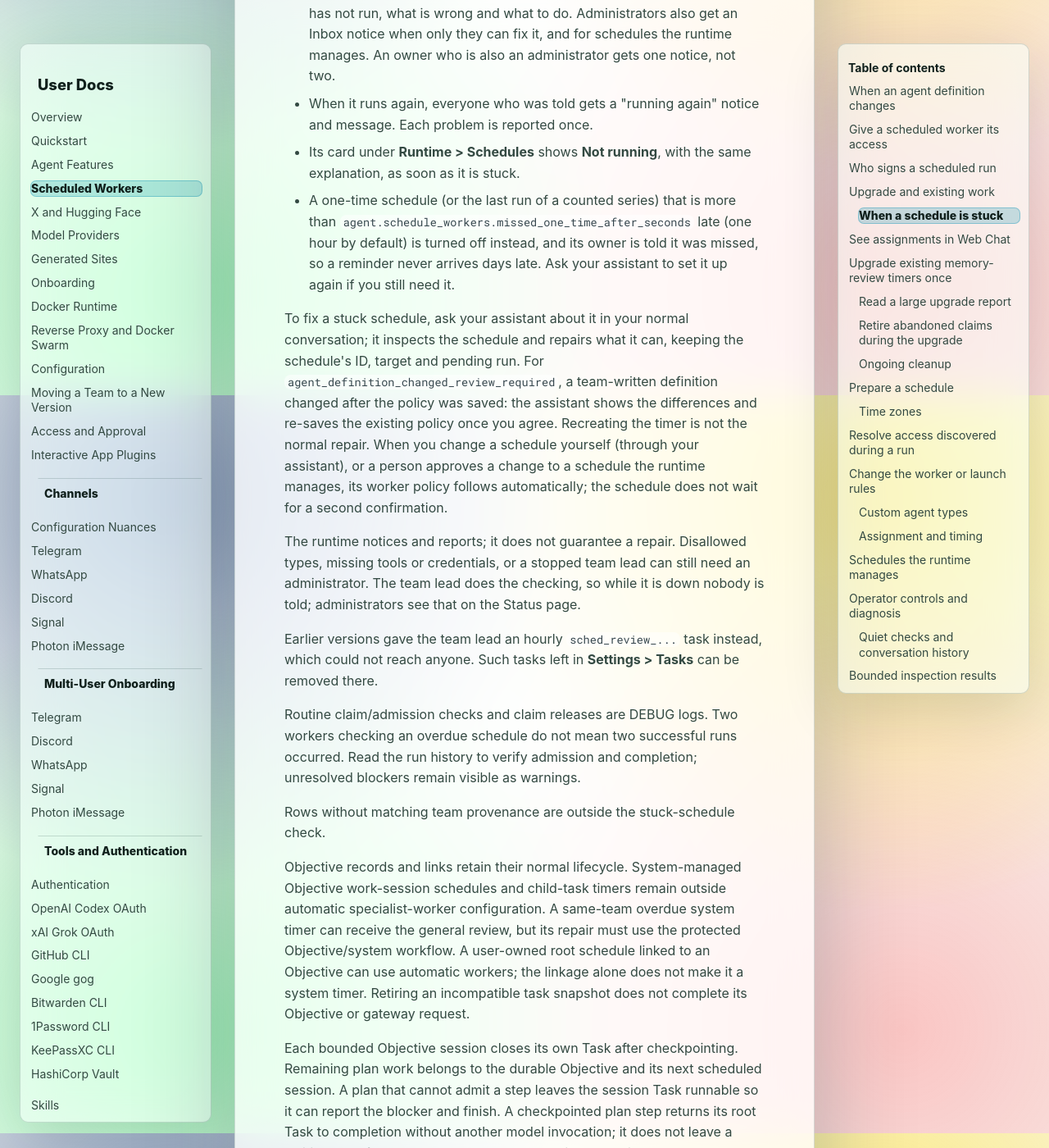
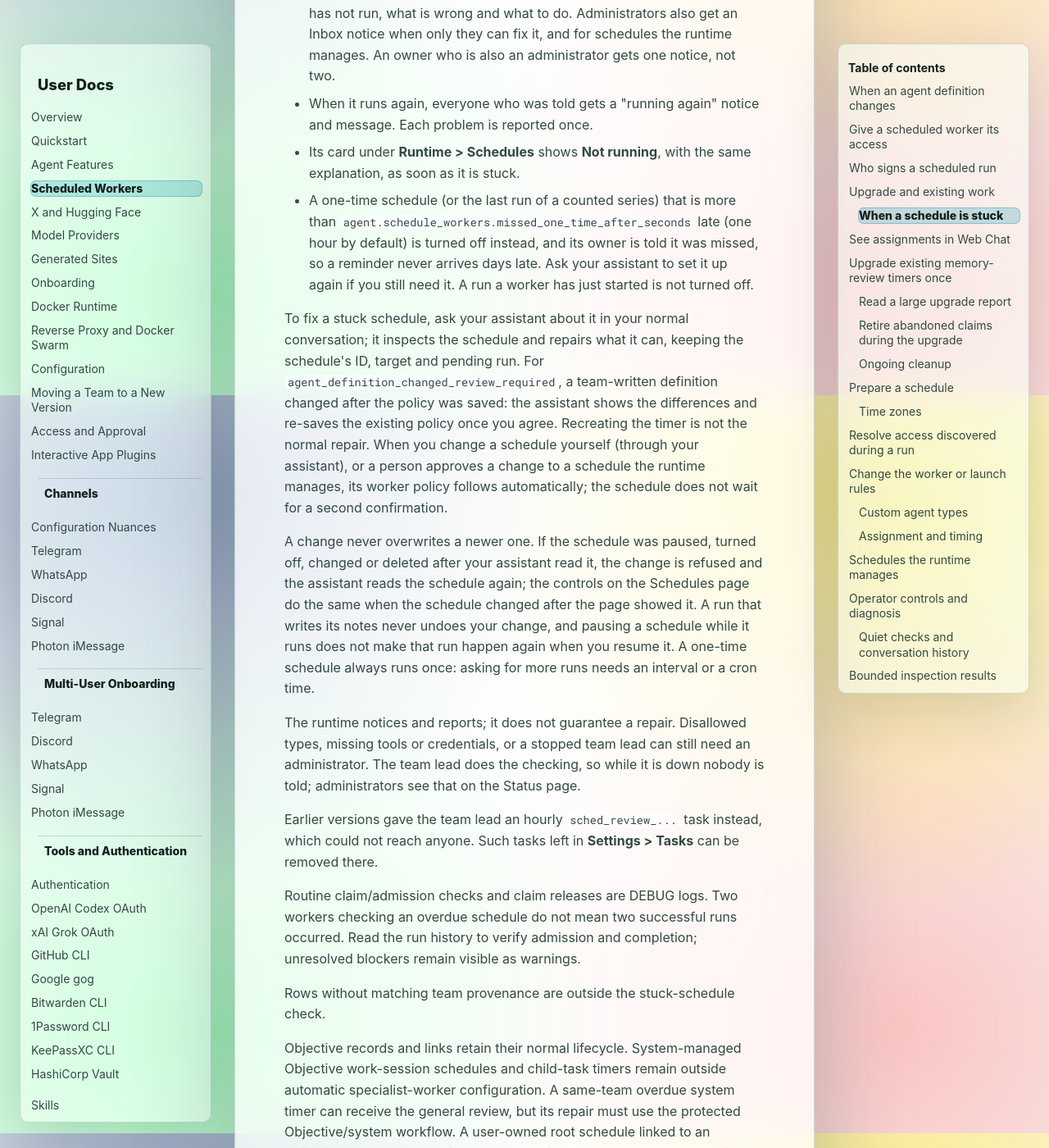
Before and after one commit to enzimo/universal-agents, an MkDocs documentation site: the page built from user_docs_source/scheduled-workers.md, in a window 1280 px wide and 1400 px high, scrolled down 4918 px. Shown: the whole window at 82% size. Built offline with MkDocs 1.6.1 and Material for MkDocs 9.7.7, drawn with Linux system fonts in a browser that asks for light colours; some of the changed text lies outside the part shown.

Commit message:
Document how schedule changes avoid overwriting newer ones
Explain in the architecture overview that every schedule write decides on
the current row in one transaction. Tell people in the scheduled-worker
guide that a change made after their assistant read a schedule is refused
and read again, that pausing during a run does not repeat it, that a
one-time schedule runs once, and how daylight saving changes affect daily
times. Tell the team lead in the runtime operations skill how to handle a
schedule_changed refusal and one-time repeat counts.

Co-Authored-By: Claude Opus 5.5 <noreply@anthropic.com>

```diff
--- a/user_docs_source/scheduled-workers.md
+++ b/user_docs_source/scheduled-workers.md
@@ -189,7 +189,7 @@ picked up is **stuck**. You are told about it, without asking:
   `agent.schedule_workers.missed_one_time_after_seconds` late (one hour by
   default) is turned off instead, and its owner is told it was missed, so a
   reminder never arrives days late. Ask your assistant to set it up again if
-  you still need it.
+  you still need it. A run a worker has just started is not turned off.
 
 To fix a stuck schedule, ask your assistant about it in your normal
 conversation; it inspects the schedule and repairs what it can, keeping the
@@ -200,6 +200,14 @@ Recreating the timer is not the normal repair. When you change a schedule
 yourself (through your assistant), or a person approves a change to a schedule
 the runtime manages, its worker policy follows automatically; the schedule
 does not wait for a second confirmation.
+
+A change never overwrites a newer one. If the schedule was paused, turned off,
+changed or deleted after your assistant read it, the change is refused and the
+assistant reads the schedule again; the controls on the Schedules page do the
+same when the schedule changed after the page showed it. A run that writes its
+notes never undoes your change, and pausing a schedule while it runs does not
+make that run happen again when you resume it. A one-time schedule always runs
+once: asking for more runs needs an interval or a cron time.
 
 The runtime notices and reports; it does not guarantee a repair. Disallowed
 types, missing tools or credentials, or a stopped team lead can still need an
@@ -509,6 +517,11 @@ schedule (`cron_timezone`) when it is created:
   when the person asks for another zone. `update_scheduled_job` changes it the
   same way, and schedule listings show it.
 
+When clocks go back, the times of the repeated hour happen twice; a daily
+schedule at such a time (01:30 in New York, 02:30 in Berlin) still runs only
+once that night. When clocks go forward, a time in the skipped hour runs at the
+first time after it: a 02:30 schedule runs at 03:00 that day.
+
 Interval schedules ("every 6 hours") do not depend on a time zone. Objective
 work plans use their `cadence_timezone`, which is `owner` by default (see
 [Configuration](configuration.md)).
```
Also changed, not shown: README_ARCHITECTURE.md (+12 -0 lines), custom_agents/skill_templates/runtime-operations-workflows/SKILL.md (+7 -0 lines).
